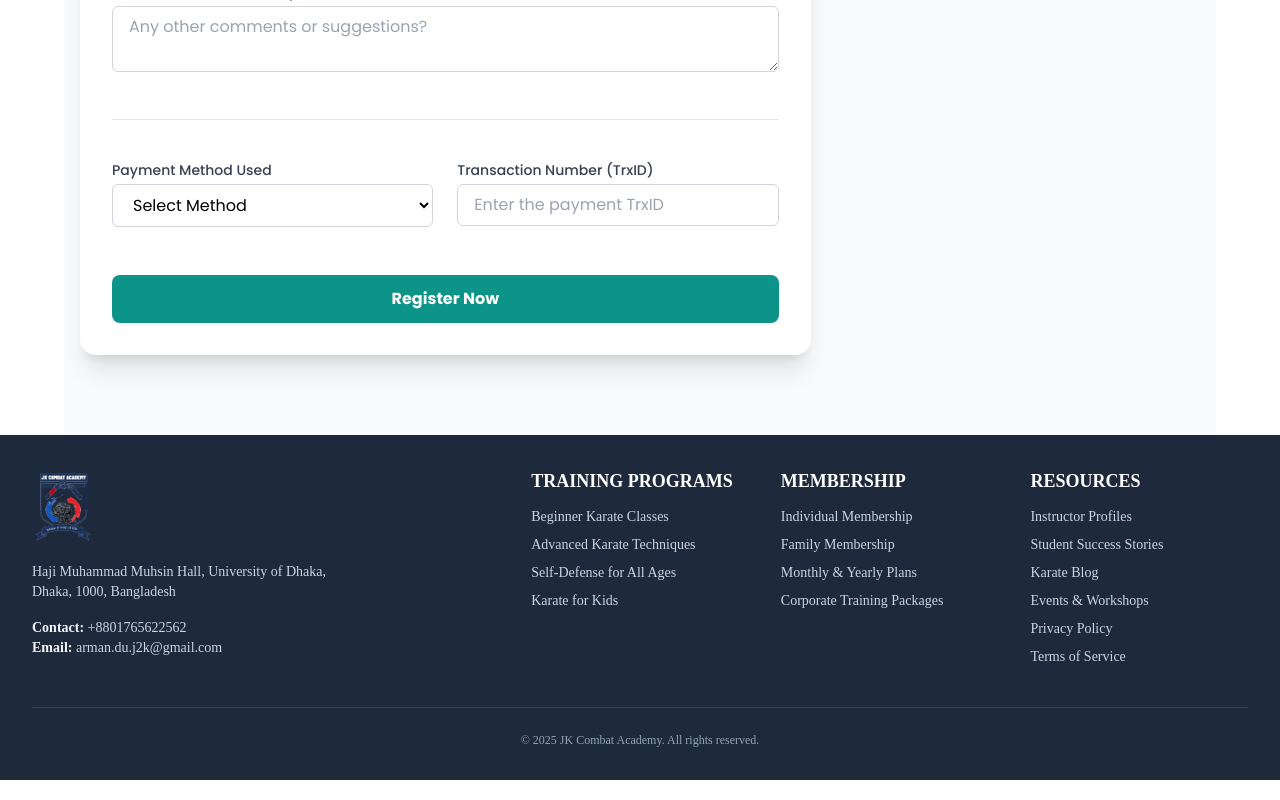
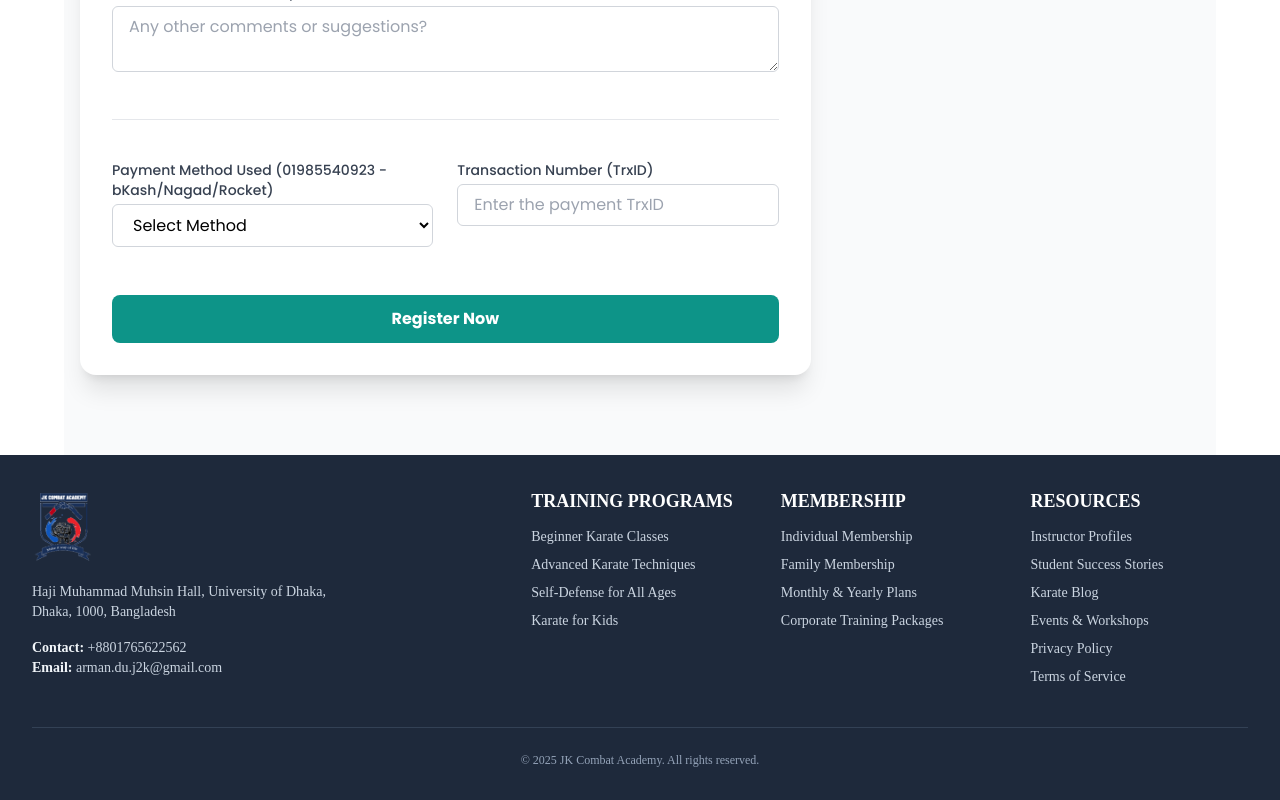
Before and after one commit to parosh-mahmud/karate, a Next.js app: page /seminars/fitness in a window 1280 px wide. Shown: the part 1917-2717 px from the top of the page. Built offline with nearby package versions, Linux system fonts and the light colour scheme; no server answers.

Commit message:
fixed payment method

```diff
--- a/components/seminars/FitnessSeminarForm.js
+++ b/components/seminars/FitnessSeminarForm.js
@@ -313,7 +313,7 @@ export default function FitnessSeminarForm() {
                     htmlFor="paymentMethod"
                     className="block text-sm font-medium text-gray-700 mb-1"
                   >
-                    Payment Method Used
+                    Payment Method Used (01985540923 - bKash/Nagad/Rocket)
                   </label>
                   <select
                     name="paymentMethod"
--- a/components/seminars/RunningSeminarForm.js
+++ b/components/seminars/RunningSeminarForm.js
@@ -410,7 +410,7 @@ const RunningSeminarForm = () => {
                     htmlFor="paymentMethod"
                     className="block text-sm font-medium text-gray-700 mb-1"
                   >
-                    Payment Method
+                    Payment Method (01985540923 - bKash/Nagad/Rocket)
                   </label>
                   <select
                     name="paymentMethod"
```
